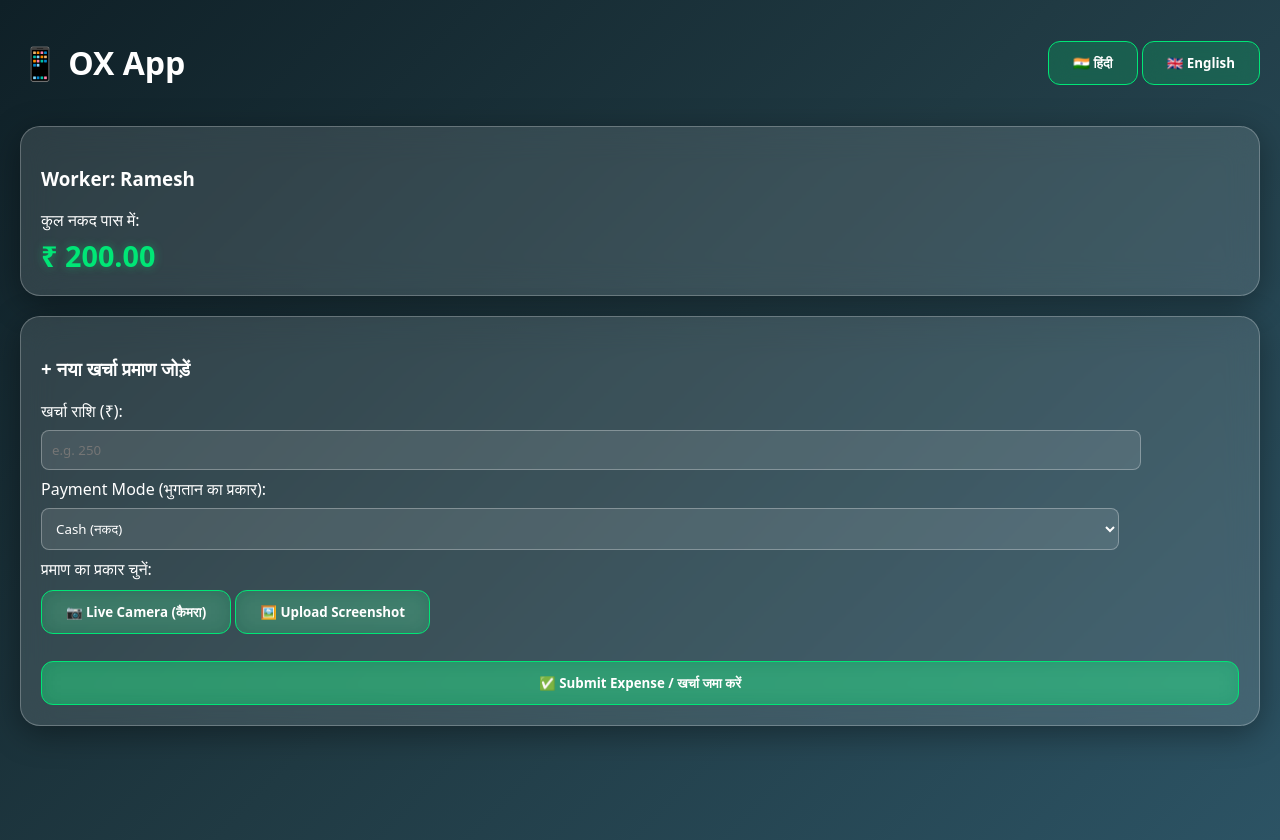
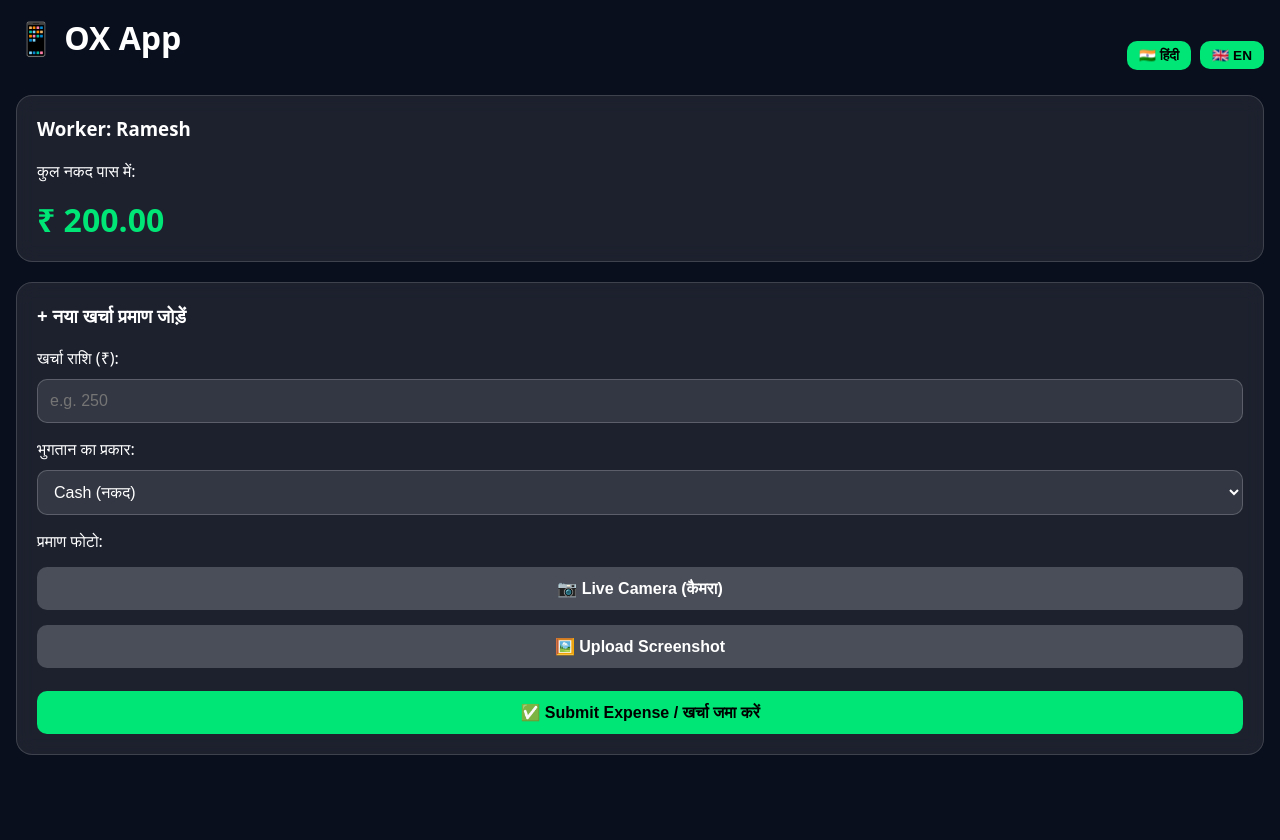
Before and after one commit to shivajoping702-oss/ox, a website: page ox_mobile/www/index.html in a window 1280 px wide. Both pictures are taken after a click on the button "🇮🇳 हिंदी". After the commit the page ends 800 px from the top, so only its background shows below. Drawn offline with Linux system fonts and the light colour scheme.

Commit message:
Final production build for Worker App and Boss Dashboard

```diff
--- a/ox_mobile/www/index.html
+++ b/ox_mobile/www/index.html
@@ -4,77 +4,57 @@
   <meta charset="UTF-8">
   <meta name="viewport" content="width=device-width, initial-scale=1.0">
   <title>OX - Worker App</title>
-  <link rel="stylesheet" href="styles.css">
   <style>
-    input, select {
-      padding: 10px;
-      margin: 8px 0;
-      border-radius: 8px;
-      border: 1px solid rgba(255,255,255,0.3);
-      background: rgba(255,255,255,0.1);
-      color: #fff;
-      width: 90%;
-    }
-    #preview-img {
-      max-width: 100%;
-      border-radius: 12px;
-      margin-top: 10px;
-      display: none;
-      border: 1px solid rgba(255,255,255,0.3);
-    }
-    body, select, input, button {
-      font-family: system-ui, -apple-system, 'Segoe UI', Roboto, sans-serif !important;
-    }
+    body { font-family: system-ui, -apple-system, sans-serif; background: #0a0f1d; color: #ffffff; padding: 16px; margin: 0; }
+    .card { background: rgba(255, 255, 255, 0.08); backdrop-filter: blur(10px); border-radius: 16px; padding: 20px; margin-bottom: 20px; border: 1px solid rgba(255, 255, 255, 0.15); }
+    h1, h2, h3 { margin-top: 0; }
+    .cash-text { font-size: 2rem; font-weight: bold; color: #00e676; margin-top: 10px; }
+    input, select, button { width: 100%; padding: 12px; margin-top: 10px; border-radius: 10px; border: 1px solid rgba(255,255,255,0.2); background: rgba(255,255,255,0.1); color: #fff; box-sizing: border-box; font-size: 1rem; }
+    button { background: #00e676; color: #000; font-weight: bold; border: none; cursor: pointer; margin-top: 15px; }
+    .btn-secondary { background: rgba(255,255,255,0.2); color: #fff; }
+    #preview-img { max-width: 100%; border-radius: 10px; margin-top: 12px; display: none; border: 1px solid rgba(255,255,255,0.3); }
+    .lang-btn { width: auto; display: inline-block; padding: 6px 12px; font-size: 0.85rem; margin-left: 5px; }
   </style>
 </head>
 <body>
-  <div style="display: flex; justify-content: space-between; align-items: center; margin-bottom: 20px;">
+  <div style="display: flex; justify-content: space-between; align-items: center; margin-bottom: 15px;">
     <h1>📱 OX App</h1>
     <div>
-      <button class="btn-glass" onclick="setLanguage('hi')">🇮🇳 हिंदी</button>
-      <button class="btn-glass" onclick="setLanguage('en')">🇬🇧 English</button>
+      <button class="lang-btn" onclick="setLang('hi')">🇮🇳 हिंदी</button>
+      <button class="lang-btn" onclick="setLang('en')">🇬🇧 EN</button>
     </div>
   </div>
 
-  <!-- Wallet Balance -->
-  <div class="ox-glass-card">
-    <h3 id="lbl-worker-name">Worker: Ramesh</h3>
-    <p id="lbl-balance-title" style="margin-bottom: 5px;">Current Cash-in-Hand / कुल नकद पास में:</p>
-    <div class="cash-emerald" id="lbl-cash">₹ 200.00</div>
+  <div class="card">
+    <h3 id="lbl-worker">Worker: Ramesh</h3>
+    <p id="lbl-balance-title">Current Cash-in-Hand / कुल नकद:</p>
+    <div class="cash-text" id="lbl-cash">₹ 200.00</div>
   </div>
 
-  <!-- Expense Entry Form with Live Camera & File Upload -->
-  <div class="ox-glass-card">
-    <h3 id="lbl-add-expense">+ Add Expense Proof / नया खर्चा जोड़ें</h3>
+  <div class="card">
+    <h3 id="lbl-add-expense">+ Add Expense Proof / खर्चा जोड़ें</h3>
 
-    <label id="lbl-amount">Amount Spent (खर्चा राशि):</label><br>
-    <input type="number" id="txt-amount" placeholder="e.g. 250"><br>
+    <label id="lbl-amount">Amount Spent (खर्चा राशि ₹):</label>
+    <input type="number" id="txt-amount" placeholder="e.g. 250">
 
-    <label id="lbl-mode">Payment Mode (भुगतान का प्रकार):</label><br>
+    <label style="display:block; margin-top:15px;" id="lbl-mode">Payment Mode (भुगतान का प्रकार):</label>
     <select id="ddl-mode">
       <option value="CASH">Cash (नकद)</option>
       <option value="UPI">Online / UPI</option>
-    </select><br>
+    </select>
 
-    <label id="lbl-proof-type">Proof Upload (प्रमाण अपलोड करें):</label><br>
+    <label style="display:block; margin-top:15px;" id="lbl-proof">Proof Upload (प्रमाण फोटो):</label>
 
-    <!-- Hidden Camera Input -->
     <input type="file" id="file-camera" accept="image/*" capture="environment" style="display:none" onchange="previewImage(this, 'LIVE_CAMERA')">
-
-    <!-- Hidden Screenshot Input -->
     <input type="file" id="file-screenshot" accept="image/*" style="display:none" onchange="previewImage(this, 'UPI_SCREENSHOT')">
 
-    <div style="margin-top: 10px;">
-      <button class="btn-glass" onclick="document.getElementById('file-camera').click()">📷 Live Camera (कैमरा)</button>
-      <button class="btn-glass" onclick="document.getElementById('file-screenshot').click()">🖼️ Upload Screenshot</button>
-    </div>
+    <button type="button" class="btn-secondary" onclick="document.getElementById('file-camera').click()">📷 Live Camera (कैमरा)</button>
+    <button type="button" class="btn-secondary" onclick="document.getElementById('file-screenshot').click()">🖼️ Upload Screenshot</button>
 
-    <!-- Image Preview -->
     <img id="preview-img" alt="Proof Preview">
-    <div id="file-info" style="margin-top: 5px; font-size: 0.9rem; color: #00E676;"></div>
+    <div id="file-info" style="margin-top: 8px; font-size: 0.9rem; color: #00E676;"></div>
 
-    <br>
-    <button class="btn-glass" style="width: 100%; background: rgba(0, 230, 118, 0.4);" onclick="submitExpense()">✅ Submit Expense / खर्चा जमा करें</button>
+    <button type="button" style="background: #00E676;" onclick="submitExpense()">✅ Submit Expense / खर्चा जमा करें</button>
   </div>
 
   <script>
@@ -90,7 +70,7 @@
           const img = document.getElementById('preview-img');
           img.src = base64Image;
           img.style.display = 'block';
-          document.getElementById('file-info').innerText = `✔ Proof Selected: ${proofType}`;
+          document.getElementById('file-info').innerText = `✔ Proof Selected (${proofType})`;
         };
         reader.readAsDataURL(input.files[0]);
       }
@@ -101,13 +81,14 @@
       const payment_mode = document.getElementById('ddl-mode').value;
 
       if (!amount) return alert("Please enter amount!");
-      if (!base64Image) return alert("Please attach photo/screenshot proof!");
+      if (!base64Image) return alert("Please attach photo proof!");
 
+      try {
         const res = await fetch("https://ox-pzdd.onrender.com/api/worker/add-expense", {
           method: 'POST',
           headers: { 'Content-Type': 'application/json' },
           body: JSON.stringify({
-          worker_id: 1, // Ramesh
+            worker_id: 1,
             amount,
             payment_mode,
             proof_type: selectedProofType,
@@ -121,28 +102,23 @@
         document.getElementById('txt-amount').value = "";
         document.getElementById('preview-img').style.display = 'none';
         document.getElementById('file-info').innerText = "";
+        base64Image = "";
+      } catch(err) {
+        alert("Error submitting expense. Please check internet!");
+      }
     }
 
     const translations = {
-      hi: {
-        balanceTitle: "कुल नकद पास में:",
-        addExpense: "+ नया खर्चा प्रमाण जोड़ें",
-        amountLabel: "खर्चा राशि (₹):",
-        proofType: "प्रमाण का प्रकार चुनें:"
-      },
-      en: {
-        balanceTitle: "Current Cash-in-Hand:",
-        addExpense: "+ Add New Expense Proof",
-        amountLabel: "Amount Spent (₹):",
-        proofType: "Select Proof Type:"
-      }
+      hi: { balanceTitle: "कुल नकद पास में:", addExpense: "+ नया खर्चा प्रमाण जोड़ें", amountLabel: "खर्चा राशि (₹):", modeLabel: "भुगतान का प्रकार:", proofLabel: "प्रमाण फोटो:" },
+      en: { balanceTitle: "Current Cash-in-Hand:", addExpense: "+ Add New Expense Proof", amountLabel: "Amount Spent (₹):", modeLabel: "Payment Mode:", proofLabel: "Proof Upload:" }
     };
 
-    function setLanguage(lang) {
+    function setLang(lang) {
       document.getElementById('lbl-balance-title').innerText = translations[lang].balanceTitle;
       document.getElementById('lbl-add-expense').innerText = translations[lang].addExpense;
       document.getElementById('lbl-amount').innerText = translations[lang].amountLabel;
-      document.getElementById('lbl-proof-type').innerText = translations[lang].proofType;
+      document.getElementById('lbl-mode').innerText = translations[lang].modeLabel;
+      document.getElementById('lbl-proof').innerText = translations[lang].proofLabel;
     }
   </script>
 </body>
```
Also changed, not shown: backend/server.js (+14 -1 lines), frontend/index.html (+19 -13 lines). Lines whose indentation alone changed are shown as unchanged.
